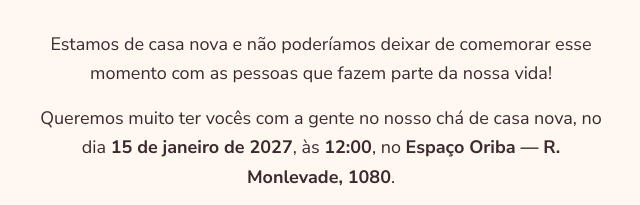
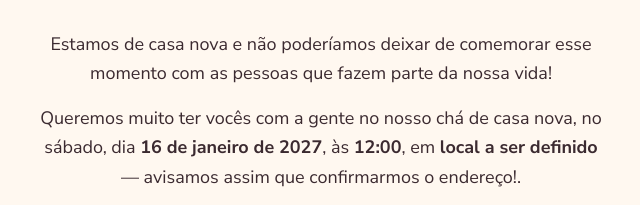
Before and after one commit to gabrielmsollero/housewarming-party-website, an Astro site: page / in a window 1280 px wide. Shown: the part 860-1065 px from the top of the page, without its empty margins (319-959 px from the left). Built offline with nearby package versions, Linux system fonts and the light colour scheme; Astro itself is replaced by a stand-in of ours; no server answers.

Commit message:
fix: update date and address

```diff
--- a/src/pages/index.astro
+++ b/src/pages/index.astro
@@ -73,9 +73,10 @@ import '../styles/global.css';
           com as pessoas que fazem parte da nossa vida!
         </p>
         <p>
-          Queremos muito ter vocês com a gente no nosso chá de casa nova, no dia <strong
-            >15 de janeiro de 2027</strong
-          >, às <strong>12:00</strong>, no <strong>Espaço Oriba &mdash; R. Monlevade, 1080</strong>.
+          Queremos muito ter vocês com a gente no nosso chá de casa nova, no sábado, dia <strong
+            >16 de janeiro de 2027</strong
+          >, às <strong>12:00</strong>, em <strong>local a ser definido</strong> &mdash; avisamos
+          assim que confirmarmos o endereço!.
         </p>
         <p>
           A comemoração será em janeiro, mas estamos mandando o convite com
```
